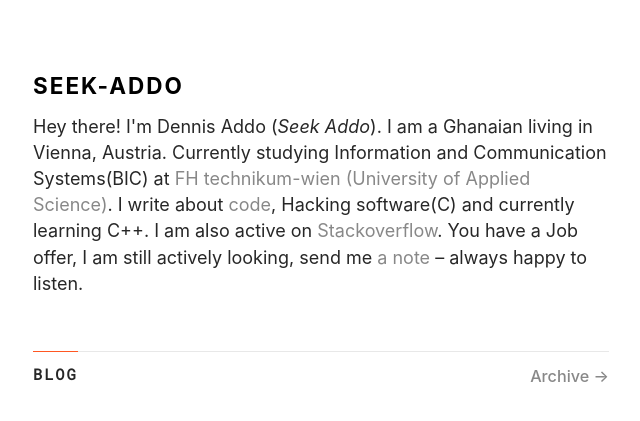
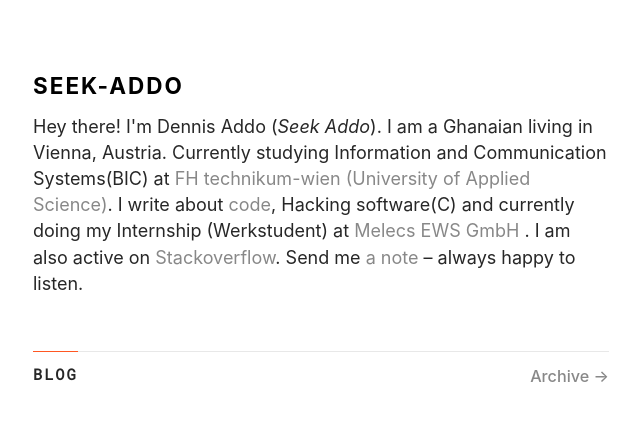
Before and after one commit to seekaddo/seekaddo.github.io, a Jekyll site: the page built from index.html, in a window 1280 px wide. Shown: the top 421 px of the page, without its empty margins (319-959 px from the left). Built offline with Jekyll 4.4.1, drawn with Linux system fonts in a browser that asks for light colours; nearby versions of some CDN libraries.

Commit message:
Update index.html

```diff
--- a/index.html
+++ b/index.html
@@ -4,7 +4,7 @@
 
 <header class="intro mar-tb-7">
   <h1 class="intro__head">SEEK-ADDO</h1>
-  <span class="intro__sub">Hey there! I'm Dennis Addo (<i>Seek Addo</i>). I am a Ghanaian living in Vienna, Austria. Currently studying Information and Communication Systems(BIC) at <a href="https://www.technikum-wien.at/" target="_blank">FH technikum-wien (University of Applied Science)</a>. I write about <a href="https://github.com/{{ site.github }}" target="_blank">code</a>, Hacking software(C) and currently learning C++. I am also active on <a href="https://stackoverflow.com/users/5644874/seek-addo?tab=profile" target="_blank"> Stackoverflow</a>. You have a Job offer, I am still actively looking, send me  <a href="mailto:{{ site.email }}"> a note</a> – always happy to listen.</span>
+  <span class="intro__sub">Hey there! I'm Dennis Addo (<i>Seek Addo</i>). I am a Ghanaian living in Vienna, Austria. Currently studying Information and Communication Systems(BIC) at <a href="https://www.technikum-wien.at/" target="_blank">FH technikum-wien (University of Applied Science)</a>. I write about <a href="https://github.com/{{ site.github }}" target="_blank">code</a>, Hacking software(C) and currently doing my Internship (Werkstudent) at <a href="https://www.melecs.com" target="_blank">Melecs EWS GmbH </a> . I am also active on <a href="https://stackoverflow.com/users/5644874/seek-addo?tab=profile" target="_blank"> Stackoverflow</a>. Send me  <a href="mailto:{{ site.email }}"> a note</a> – always happy to listen.</span>
 </header>
 
 <section class="group mar-b-7">
```
